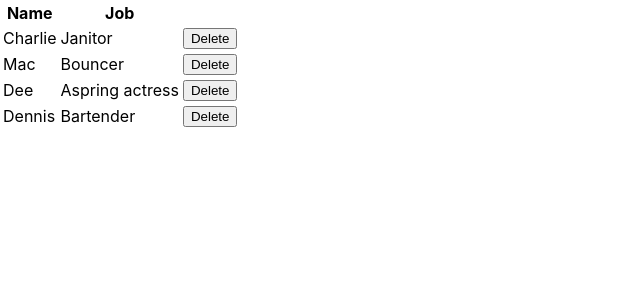
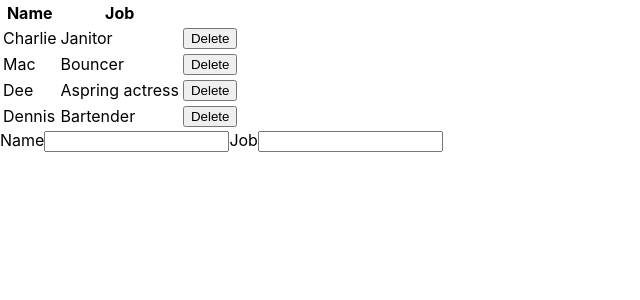
Before and after one commit to pedrohenriquebr/react-tutorial, a React (Create React App) app: page / in a window 1280 px wide. Shown: the top 300 px of the page, without its empty margins (0-640 px from the left). Built offline with nearby package versions, Linux system fonts and the light colour scheme.

Commit message:
Fix identation

```diff
--- a/src/App.jsx
+++ b/src/App.jsx
@@ -1,44 +1,53 @@
-import React, {Component} from 'react';
-import Table from './Table';
+import React, { Component } from "react";
+import Table from "./Table";
+import Form from "./Form";
 
 class App extends Component {
   state = {
     characters: [
       {
-          name: 'Charlie',
-          job: 'Janitor',
+        name: "Charlie",
+        job: "Janitor",
       },
       {
-          name: 'Mac',
-          job: 'Bouncer',
+        name: "Mac",
+        job: "Bouncer",
       },
       {
-          name: 'Dee',
-          job: 'Aspring actress',
+        name: "Dee",
+        job: "Aspring actress",
       },
       {
-          name: 'Dennis',
-          job: 'Bartender',
+        name: "Dennis",
+        job: "Bartender",
       },
-      ]
-    }
+    ],
+  };
 
   removeCharacter = (index) => {
-      const {characters} = this.state
+    const { characters } = this.state;
 
     this.setState({
       characters: characters.filter((character, i) => {
-          return i !== index
+        return i !== index;
       }),
-      })
-    }
+    });
+  };
 
-    render(){
+  handleSubmit = (character) => {
+    this.setState({ characters: [...this.state.characters, character] });
+  };
+
+  render() {
     return (
-        <div className="container" >
-            <Table characterData={this.state.characters} removeCharacter={this.removeCharacter}/>
+      <div className="container">
+        <Table
+          characterData={this.state.characters}
+          removeCharacter={this.removeCharacter}
+        />
+        <Form handleSubmit={this.handleSubmit} />
       </div>
-      )
+    );
   }
 }
 
--- a/src/Form.jsx
+++ b/src/Form.jsx
@@ -1,8 +1,49 @@
-import React, {Component} from 'react';
+import React, { Component } from "react";
 
 class Form extends Component {
-    initState = {
-        name: '',
-        job: ''
-    }
+  initState = {
+    name: "",
+    job: "",
+  };
+  state = this.initState;
+
+  handleChange = (event) => {
+    const { name, value } = event.target;
+
+    this.setState({
+      [name]: value,
+    });
+  };
+
+  submitForm = () => {
+    this.props.handleSubmit(this.state);
+    this.setState(this.initialState);
+  };
+
+  render() {
+    const { name, job } = this.state;
+
+    return (
+      <form>
+        <label htmlFor="name">Name</label>
+        <input
+          type="text"
+          name="name"
+          id="name"
+          value={name}
+          onChange={this.handleChange}
+        />
+        <label htmlFor="job">Job</label>
+        <input
+          type="text"
+          name="job"
+          id="job"
+          value={job}
+          onChange={this.handleChange}
+        />
+      </form>
+    );
+  }
 }
+
+export default Form;
```
Lines whose indentation alone changed are shown as unchanged.
